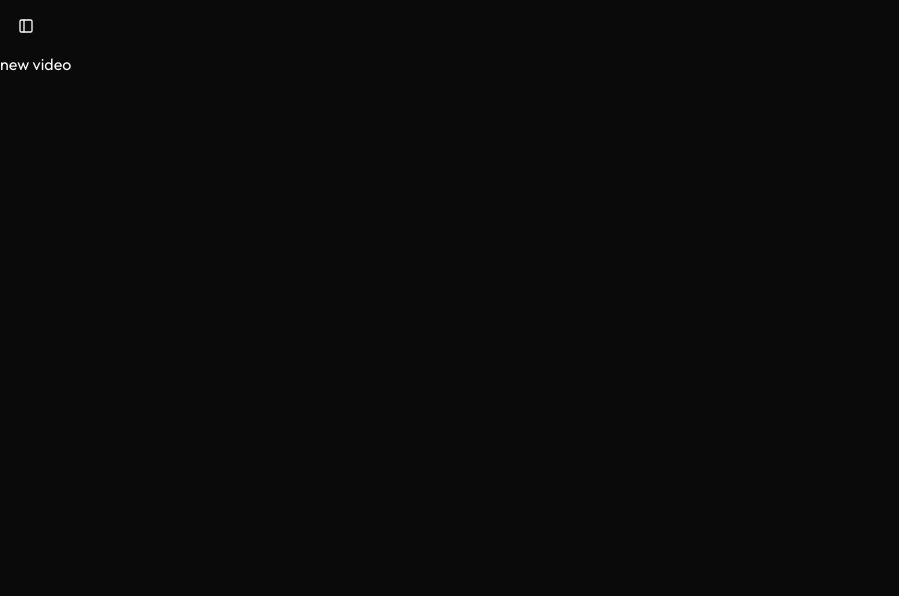
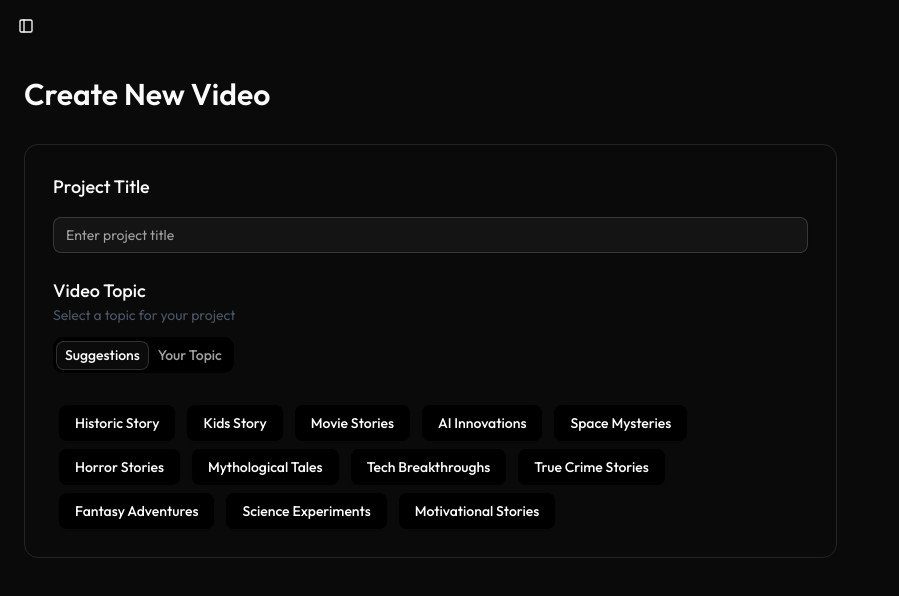
Before and after one commit to NITINKUMAWAT0/Flick-AI, a Next.js app: page /create-new-video in a window 1280 px wide. Shown: the top 596 px of the page, without its empty margins (0-899 px from the left). Built offline with nearby package versions, Linux system fonts and the light colour scheme; no server answers.

Commit message:
feat: add Topic component for video creation with topic selection and suggestions

```diff
--- /dev/null
+++ b/app/(protected)/create-new-video/_components/Topic.jsx
@@ -0,0 +1,67 @@
+"use client";
+
+import { Button } from "@/components/ui/button";
+import { Input } from "@/components/ui/input";
+import { Tabs, TabsContent, TabsList, TabsTrigger } from "@/components/ui/tabs";
+import React, { useState } from "react";
+
+const suggestions = [
+  "Historic Story",
+  "Kids Story",
+  "Movie Stories",
+  "AI Innovations",
+  "Space Mysteries",
+  "Horror Stories",
+  "Mythological Tales",
+  "Tech Breakthroughs",
+  "True Crime Stories",
+  "Fantasy Adventures",
+  "Science Experiments",
+  "Motivational Stories",
+];
+
+const Topic = () => {
+  // Fixed: Initialize with null instead of undefined
+  const [selectTopic, setSelectTopic] = useState(null);
+
+  return (
+    <div>
+      <h2 className="text-lg font-medium">Project Title</h2>
+      <Input placeholder="Enter project title" className="mt-4" />
+      <div className="mt-6">
+        <h2 className="text-lg font-medium">Video Topic</h2>
+        <p className="text-sm text-gray-600 mb-3">
+          Select a topic for your project
+        </p>
+        <Tabs defaultValue="suggestion" className="w-full mt-2">
+          <TabsList className="bg-black border-none">
+            <TabsTrigger value="suggestion">Suggestions</TabsTrigger>
+            <TabsTrigger value="your_topic">Your Topic</TabsTrigger>
+          </TabsList>
+
+          <TabsContent value="suggestion">
+            <div className="mt-4">
+              {suggestions.map((suggestion, index) => (
+                <Button
+                  key={index}
+                  className={`mx-1.5 mt-2 bg-black text-white ${suggestion === selectTopic ? "bg-white text-black" : ""}`}
+                  onClick={() => setSelectTopic(suggestion)}
+                >
+                  {suggestion}
+                </Button>
+              ))}
+            </div>
+          </TabsContent>
+          <TabsContent value="your_topic">
+            <div className="mt-4">
+              {/* Replace this with input form or custom topic UI */}
+              <p>You can enter your own topic here...</p>
+            </div>
+          </TabsContent>
+        </Tabs>
+      </div>
+    </div>
+  );
+};
+
+export default Topic;
--- a/app/(protected)/create-new-video/page.jsx
+++ b/app/(protected)/create-new-video/page.jsx
@@ -1,11 +1,27 @@
-import React from 'react'
+import React from "react";
+import Topic from "./_components/Topic";
 
 const CreateNewVideo = () => {
   return (
-    <div>
-      new video
+    <div className="mt-6 mx-6">
+      <h2 className="font-semibold text-3xl">Create New Video</h2>
+
+      <div className="grid grid-cols-1 md:grid-cols-3 gap-6 mt-8">
+
+        <div className="col-span-2 p-7 border rounded-xl">
+          {/* topic and script */}
+          <Topic />
+          {/* video image style */}
+
+          {/* voice */}
+
+          {/* Captions */}
+        </div>
+
+        <div></div>
+      </div>
     </div>
-  )
-}
+  );
+};
 
-export default CreateNewVideo
+export default CreateNewVideo;
--- /dev/null
+++ b/components/ui/tabs.jsx
@@ -0,0 +1,62 @@
+"use client"
+
+import * as React from "react"
+import * as TabsPrimitive from "@radix-ui/react-tabs"
+
+import { cn } from "@/lib/utils"
+
+function Tabs({
+  className,
+  ...props
+}) {
+  return (
+    (<TabsPrimitive.Root
+      data-slot="tabs"
+      className={cn("flex flex-col gap-2", className)}
+      {...props} />)
+  );
+}
+
+function TabsList({
+  className,
+  ...props
+}) {
+  return (
+    (<TabsPrimitive.List
+      data-slot="tabs-list"
+      className={cn(
+        "bg-muted text-muted-foreground inline-flex h-9 w-fit items-center justify-center rounded-lg p-[3px]",
+        className
+      )}
+      {...props} />)
+  );
+}
+
+function TabsTrigger({
+  className,
+  ...props
+}) {
+  return (
+    (<TabsPrimitive.Trigger
+      data-slot="tabs-trigger"
+      className={cn(
+        "data-[state=active]:bg-background dark:data-[state=active]:text-foreground focus-visible:border-ring focus-visible:ring-ring/50 focus-visible:outline-ring dark:data-[state=active]:border-input dark:data-[state=active]:bg-input/30 text-foreground dark:text-muted-foreground inline-flex h-[calc(100%-1px)] flex-1 items-center justify-center gap-1.5 rounded-md border border-transparent px-2 py-1 text-sm font-medium whitespace-nowrap transition-[color,box-shadow] focus-visible:ring-[3px] focus-visible:outline-1 disabled:pointer-events-none disabled:opacity-50 data-[state=active]:shadow-sm [&_svg]:pointer-events-none [&_svg]:shrink-0 [&_svg:not([class*='size-'])]:size-4",
+        className
+      )}
+      {...props} />)
+  );
+}
+
+function TabsContent({
+  className,
+  ...props
+}) {
+  return (
+    (<TabsPrimitive.Content
+      data-slot="tabs-content"
+      className={cn("flex-1 outline-none", className)}
+      {...props} />)
+  );
+}
+
+export { Tabs, TabsList, TabsTrigger, TabsContent }
--- a/package.json
+++ b/package.json
@@ -14,6 +14,7 @@
     "@radix-ui/react-dialog": "^1.1.13",
     "@radix-ui/react-separator": "^1.1.6",
     "@radix-ui/react-slot": "^1.2.2",
+    "@radix-ui/react-tabs": "^1.1.11",
     "@radix-ui/react-tooltip": "^1.2.6",
     "class-variance-authority": "^0.7.1",
     "clsx": "^2.1.1",
```
Also changed, not shown: 1 other file (tests, documents, lock files or other folders).
